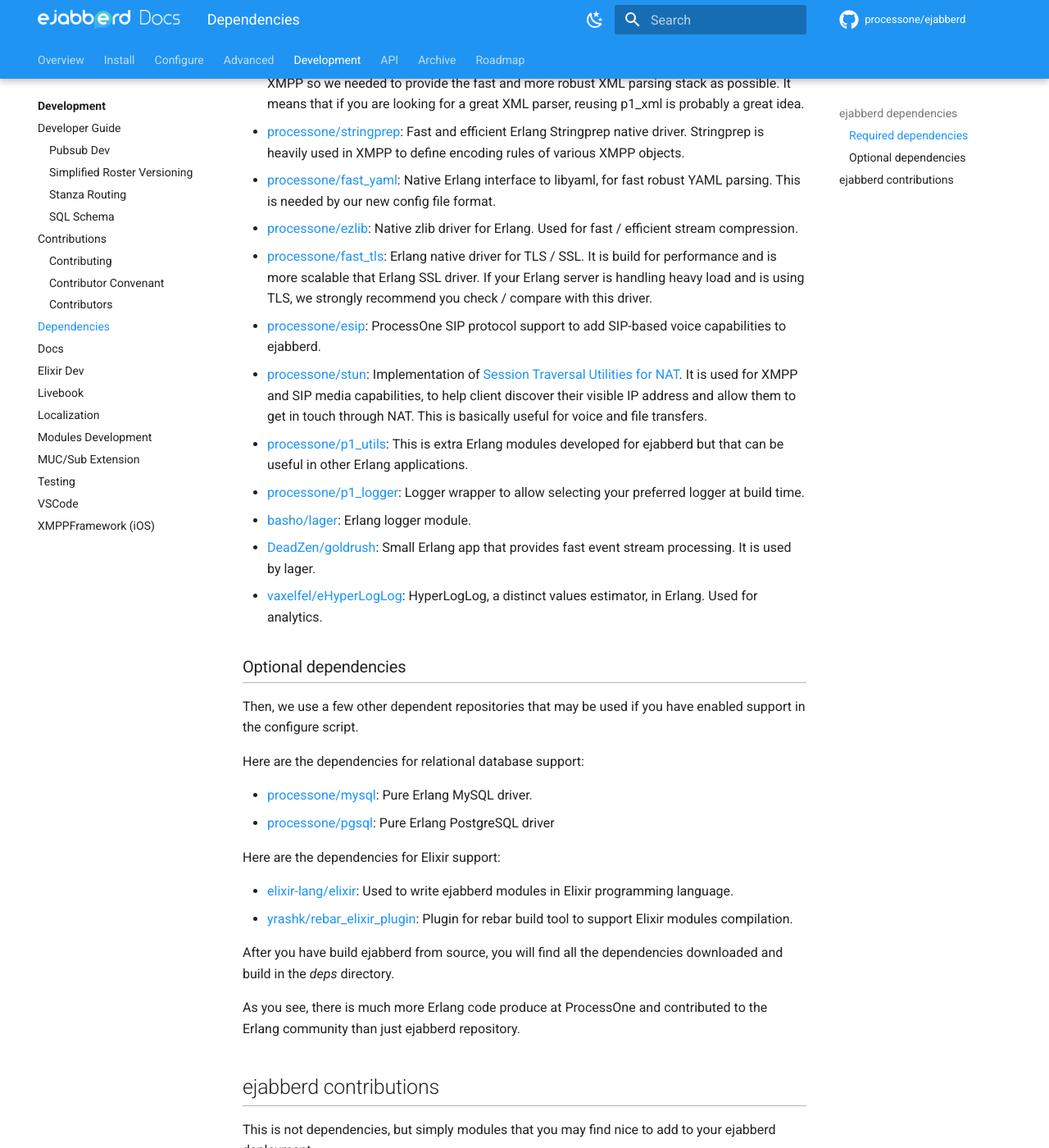
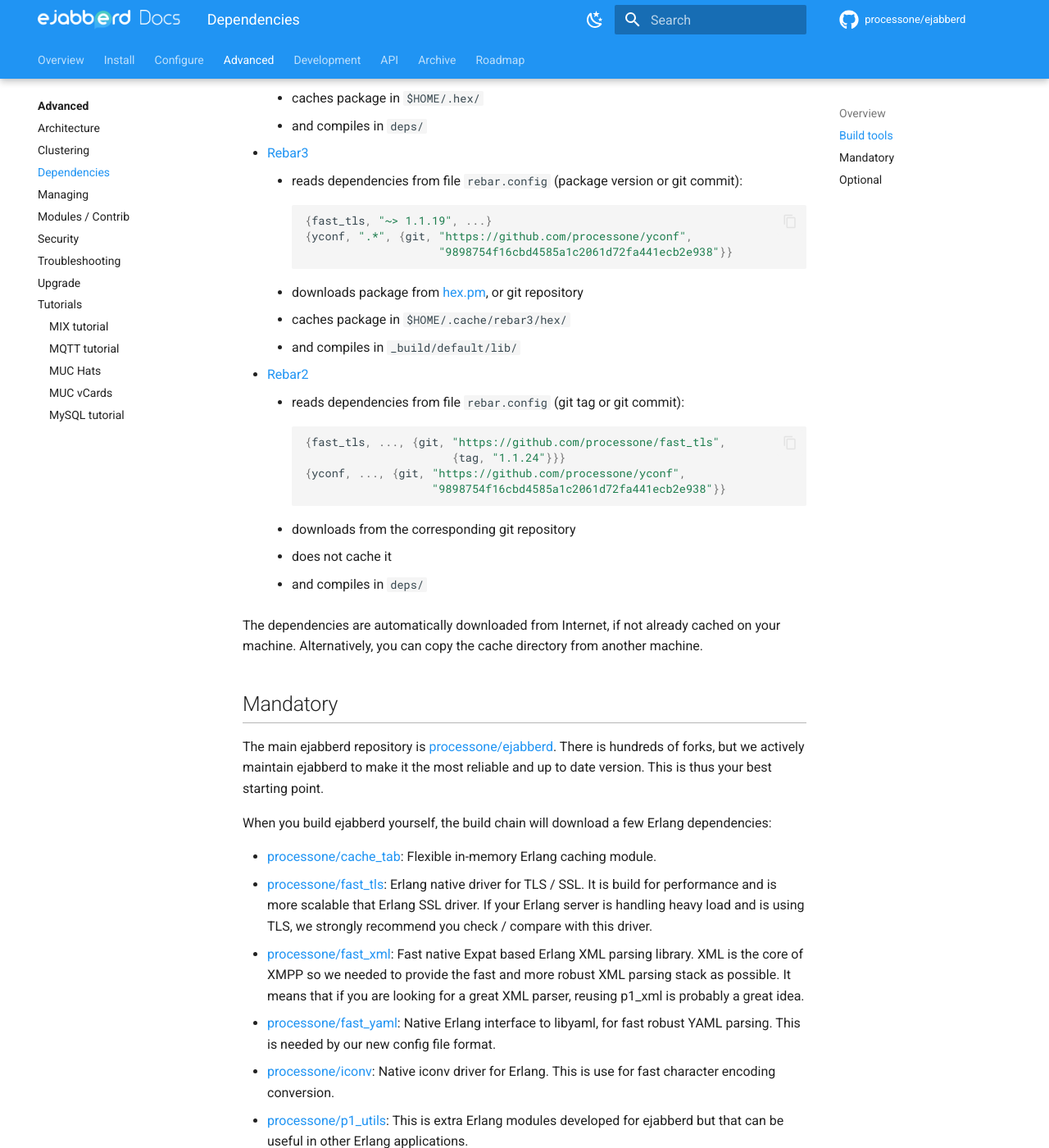
Before and after one commit to processone/docs.ejabberd.im, an MkDocs documentation site: the page built from content/developer/repositories.md, in a window 1280 px wide and 1400 px high, scrolled down 790 px. Shown: the whole window at 82% size. Built offline with MkDocs 1.6.1 and Material for MkDocs 9.7.7, drawn with Linux system fonts in a browser that asks for light colours; comment, search, counter and statistics services are not loaded; some of the changed text lies outside the part shown.

Commit message:
Improve Dependencies section, link to it, move to Advanced

````diff
--- a/content/developer/repositories.md
+++ b/content/developer/repositories.md
@@ -1,60 +1,88 @@
 # Understanding ejabberd and its dependencies
+
+## Overview
 
 We wanted to make sure that ejabberd is modular and that parts that can be of interest for other Erlang projects can be reused.
 
 Not only we are massive open source contributors to Erlang community and ecosystem, but we are also trying to help even more by reviewing your pull requests. Do not hesitate to submit some on any of the many repositories mentioned here.
 
-## ejabberd dependencies
+ejabberd codebase is split among several repositories, so effectively ejabberd code is much more than what is in its primary repository. And each of those repositories is now a dependency of ejabberd.
 
-ejabberd code based is split among several repositories so effectively ejabberd code is much more than what is in its primary repository.
+## Build tools
 
-### Required dependencies
+The dependencies are managed differently depending on the build tool being used:
 
-The main ejabberd repository is [processone/ejabberd](https://github.com/processone/ejabberd)
+* [Elixir Mix](https://hexdocs.pm/mix/Mix.html)
 
+    - reads dependencies from file `mix.exs` (package version or git commit):
+      ```elixir
+      {:fast_tls, ">= 1.1.18"}
+      {:yconf, git: "https://github.com/processone/yconf",
+               ref: "9898754f16cbd4585a1c2061d72fa441ecb2e938",
+               override: true}
+      ```
+    - downloads package from [hex.pm](https://hex.pm/), or git repository
+    - caches package in `$HOME/.hex/`
+    - and compiles in `deps/`
+
+* [Rebar3](https://rebar3.org/)
+
+    - reads dependencies from file `rebar.config` (package version or git commit):
+      ```erlang
+      {fast_tls, "~> 1.1.19", ...}
+      {yconf, ".*", {git, "https://github.com/processone/yconf",
+                          "9898754f16cbd4585a1c2061d72fa441ecb2e938"}}
+      ```
+    - downloads package from [hex.pm](https://hex.pm/), or git repository
+    - caches package in `$HOME/.cache/rebar3/hex/`
+    - and compiles in `_build/default/lib/`
+
+* [Rebar2](https://github.com/rebar/rebar/wiki)
+
+    - reads dependencies from file `rebar.config` (git tag or git commit):
+      ```erlang
+      {fast_tls, ..., {git, "https://github.com/processone/fast_tls",
+                            {tag, "1.1.24"}}}
+      {yconf, ..., {git, "https://github.com/processone/yconf",
+                         "9898754f16cbd4585a1c2061d72fa441ecb2e938"}}
+      ```
+    - downloads from the corresponding git repository
+    - does not cache it
+    - and compiles in `deps/`
+
+The dependencies are automatically downloaded from Internet, if not already cached on your machine.
+Alternatively, you can copy the cache directory from another machine.
+
+## Mandatory
+
+The main ejabberd repository is [processone/ejabberd](https://github.com/processone/ejabberd).
 There is hundreds of forks, but we actively maintain ejabberd to make it the most reliable and up to date version. This is thus your best starting point.
 
 When you build ejabberd yourself, the build chain will download a few Erlang dependencies:
 
 * [processone/cache_tab](https://github.com/processone/cache_tab):   Flexible in-memory Erlang caching module.
+* [processone/fast_tls](https://github.com/processone/fast_tls): Erlang native driver for TLS / SSL. It is build for performance and is more scalable that Erlang SSL driver. If your Erlang server is handling heavy load and is using TLS, we strongly recommend you check / compare with this driver.
+* [processone/fast_xml](https://github.com/processone/fast_xml): Fast native Expat based Erlang XML parsing library. XML is the core of XMPP so we needed to provide the fast and more robust XML parsing stack as possible. It means that if you are looking for a great XML parser, reusing p1_xml is probably a great idea.
+* [processone/fast_yaml](https://github.com/processone/fast_yaml): Native Erlang interface to libyaml, for fast robust YAML parsing. This is needed by our new config file format.
 * [processone/iconv](https://github.com/processone/iconv): Native iconv driver for Erlang. This is use for fast character encoding conversion.
-* [processone/fast_xml](https://github.com/processone/fast_xml): Fast native Expat based Erlang XML parsing library. XML is the core of XMPP so we needed to provide the fast and more robust XML parsing stack as possible. It means that if you are looking for a great XML parser, reusing p1_xml is probably a great idea.
+* [processone/p1_utils](https://github.com/processone/p1_utils): This is extra Erlang modules developed for ejabberd but that can be useful in other Erlang applications.
 * [processone/stringprep](https://github.com/processone/stringprep): Fast and efficient Erlang Stringprep native driver. Stringprep is heavily used in XMPP to define encoding rules of various XMPP objects.
-* [processone/fast_yaml](https://github.com/processone/fast_yaml): Native Erlang interface to libyaml, for fast robust YAML parsing. This is needed by our new config file format.
+* [basho/lager](https://github.com/basho/lager): Erlang logger module.
+
+## Optional
+
+Then, we use a few other dependent repositories that may be used if you have enabled support
+in the [`./configure` script](../admin/install/source.md#configure):
+
+* [processone/epam](https://github.com/processone/epam): epam helper for Erlang / Elixir PAM authentication support
+* [processone/erlang-sqlite3](https://github.com/processone/erlang-sqlite3): Sqlite gen_server port for Erlang.
+* [processone/esip](https://github.com/processone/esip): ProcessOne SIP protocol support to add SIP-based voice capabilities to ejabberd.
 * [processone/ezlib](https://github.com/processone/ezlib): Native zlib driver for Erlang. Used for fast / efficient stream compression.
-* [processone/fast_tls](https://github.com/processone/fast_tls): Erlang native driver for TLS / SSL. It is build for performance and is more scalable that Erlang SSL driver. If your Erlang server is handling heavy load and is using TLS, we strongly recommend you check / compare with this driver.
-* [processone/esip](https://github.com/processone/esip): ProcessOne SIP protocol support to add SIP-based voice capabilities to ejabberd.
-* [processone/stun](https://github.com/processone/stun): Implementation of [Session Traversal Utilities for NAT](https://en.wikipedia.org/wiki/STUN). It is used for XMPP and SIP media capabilities, to help client discover their visible IP address and allow them to get in touch through NAT. This is basically useful for voice and file transfers.
-* [processone/p1_utils](https://github.com/processone/p1_utils): This is extra Erlang modules developed for ejabberd but that can be useful in other Erlang applications.
-* [processone/p1_logger](https://github.com/processone/p1_logger): Logger wrapper to allow selecting your preferred logger at build time.
-* [basho/lager](https://github.com/basho/lager): Erlang logger module.
-* [DeadZen/goldrush](https://github.com/DeadZen/goldrush): Small Erlang app that provides fast event stream processing. It is used by lager.
-* [vaxelfel/eHyperLogLog](https://github.com/vaxelfel/eHyperLogLog): HyperLogLog, a distinct values estimator, in Erlang. Used for analytics.
-
-### Optional dependencies
-
-Then, we use a few other dependent repositories that may be used if you have enabled support in the configure script.
-
-Here are the dependencies for relational database support:
-
 * [processone/mysql](https://github.com/processone/mysql): Pure Erlang MySQL driver.
 * [processone/pgsql](https://github.com/processone/pgsql): Pure Erlang PostgreSQL driver
+* [processone/stun](https://github.com/processone/stun): Implementation of [Session Traversal Utilities for NAT](https://en.wikipedia.org/wiki/STUN). It is used for XMPP and SIP media capabilities, to help client discover their visible IP address and allow them to get in touch through NAT. This is basically useful for voice and file transfers.
+* [Nordix/eredis](https://github.com/Nordix/eredis): Erlang Redis client
+* [rvirding/luerl](https://github.com/rvirding/luerl): Lua in Erlang
 
-Here are the dependencies for Elixir support:
-
-* [elixir-lang/elixir](https://github.com/elixir-lang/elixir): Used to write ejabberd modules in Elixir programming language.
-* [yrashk/rebar_elixir_plugin](https://github.com/yrashk/rebar_elixir_plugin): Plugin for rebar build tool to support Elixir modules compilation.
-
-After you have build ejabberd from source, you will find all the dependencies downloaded and build in the _deps_ directory.
-
-As you see, there is much more Erlang code produce at ProcessOne and contributed to the Erlang community than just ejabberd repository.
-
-## ejabberd contributions
-
-This is not dependencies, but simply modules that you may find nice to add to your ejabberd deployment.
-
-We attempted to gather some of the more useful ejabberd modules in a contribution repository to ease discovery.
-
-This repository is available on Github: [ejabberd-contribs](https://github.com/processone/ejabberd-contrib)
-
-We are thinking about a better approach for ejabberd contributions discovery. More on that soon.
+On the other hand, you can install additional ejabberd modules
+from the [ejabberd-contrib repository](../admin/guide/modules.md#ejabberd-contrib).
--- a/mkdocs.yml
+++ b/mkdocs.yml
@@ -242,6 +242,7 @@
     - admin/guide/index.md
     - Architecture: developer/extending-ejabberd/architecture.md
     - Clustering: admin/guide/clustering.md
+    - Dependencies: developer/repositories.md
     - Managing: admin/guide/managing.md
     - Modules / Contrib: admin/guide/modules.md
     - Security: admin/guide/security.md
@@ -264,7 +265,6 @@
     - " Contributing": contributing/index.md
     - " Contributor Convenant": contributing/CODE_OF_CONDUCT.md
     - " Contributors": contributing/CONTRIBUTORS.md
-    - Dependencies: developer/repositories.md
     - Docs: README-DOCS.md
     - Elixir Dev: developer/extending-ejabberd/elixir.md
     - Livebook: livebooks/ejabberd-developer-livebook.md
````
Also changed, not shown: content/admin/install/source.md (+3 -4 lines).
